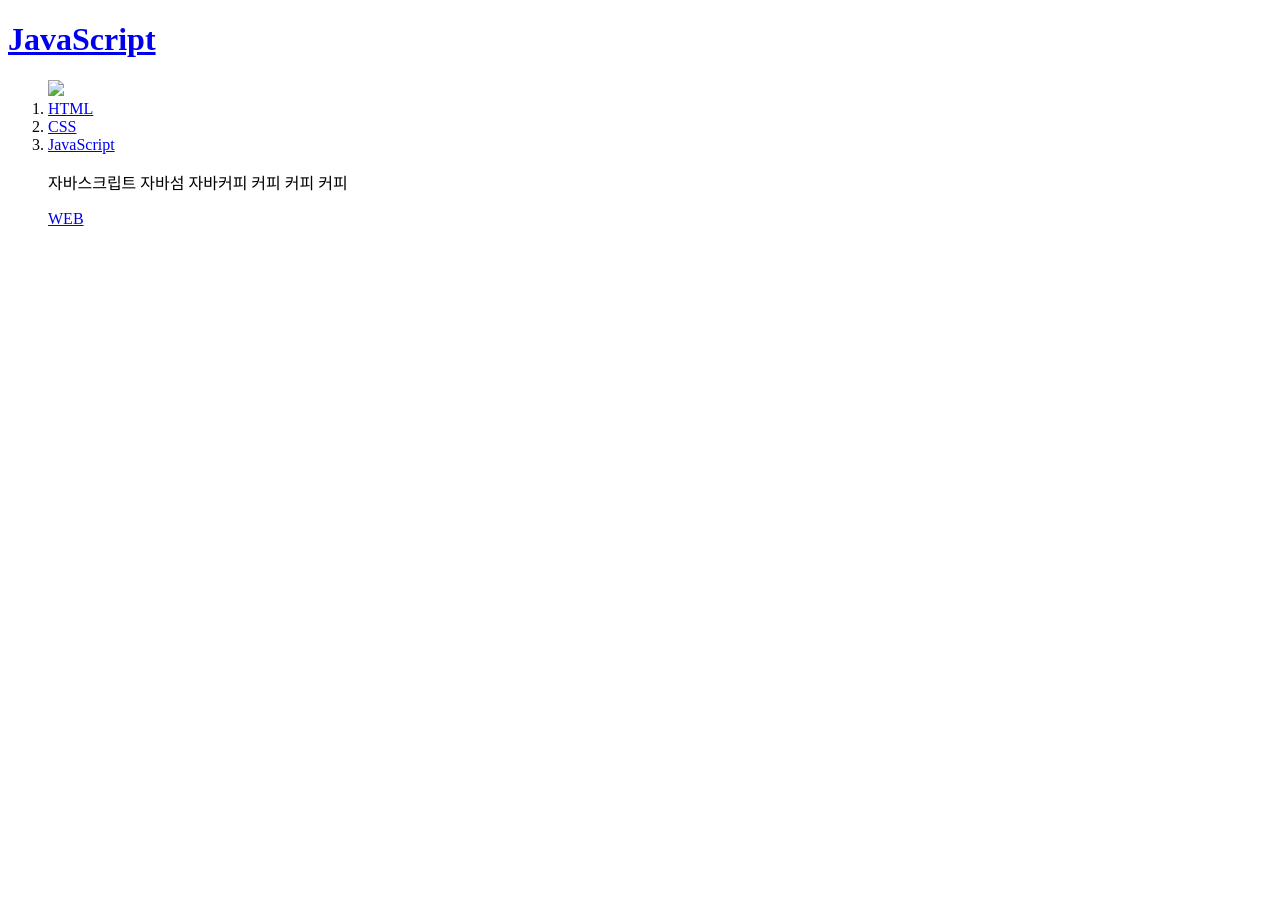
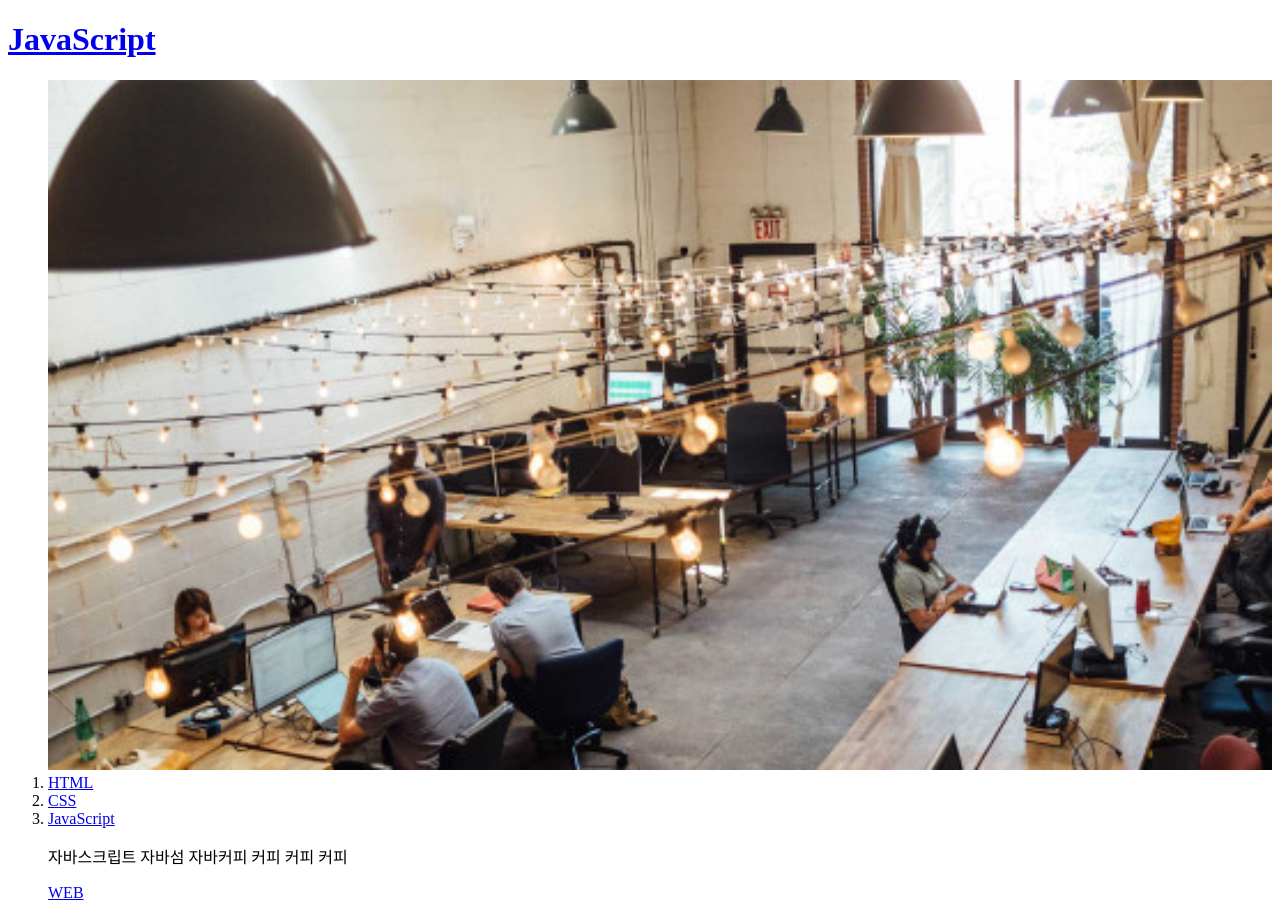
Before and after one commit to ray-tropea/web1, a plain HTML site: page JavaScript.html in a window 1280 px wide. Before the commit the page ends 800 px from the top, so only its background shows below. Drawn offline with Linux system fonts and the light colour scheme.

Commit message:
Update JavaScript.html

```diff
--- a/JavaScript.html
+++ b/JavaScript.html
@@ -11,7 +11,7 @@
   <body>
     <h1><a href="JavaScript.html">JavaScript</a></h1>
   <ol>
-    <img src="visual01.jpg" width="100%">
+    <img src="1visual01.jpg" width="100%">
     <li><a href="HTML.html">HTML</a></li>
     <li><a href="CSS.html">CSS</a></li>
     <li><a href="JavaScript.html">JavaScript</a></li>
```
